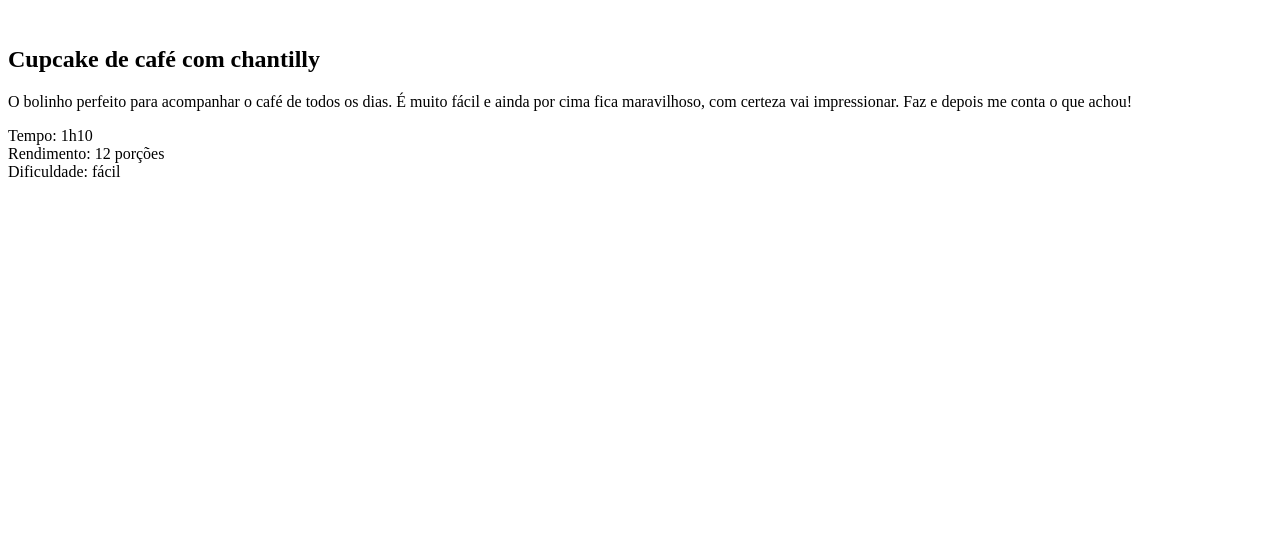
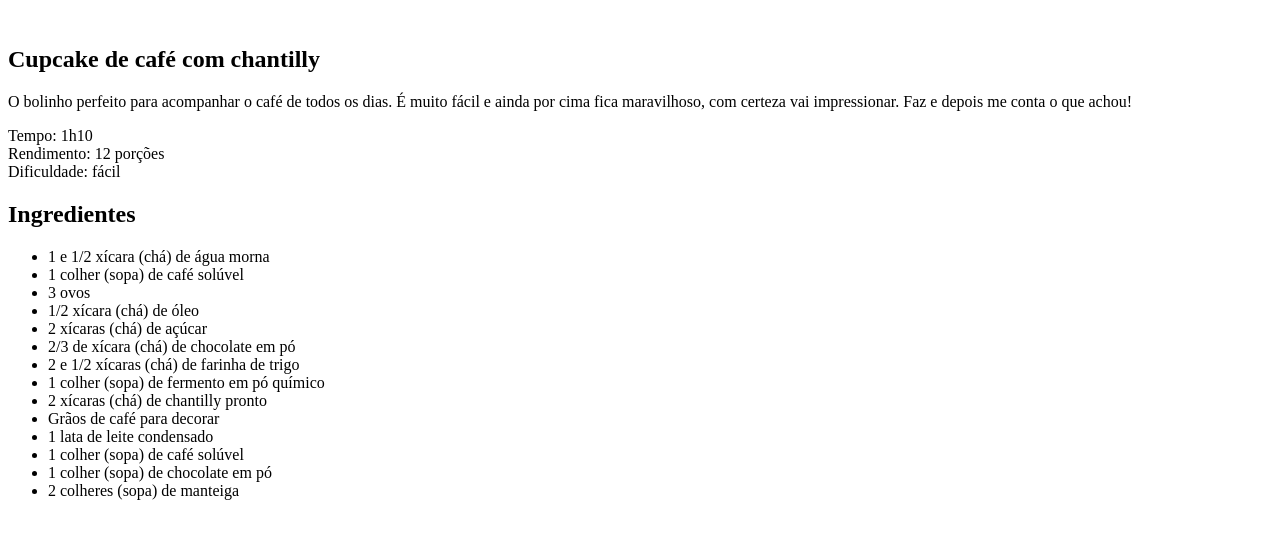
Before and after one commit to marcelosilva23/projeto, a plain HTML site: page index.html in a window 1280 px wide. Drawn offline with Linux system fonts and the light colour scheme.

Commit message:
adicionando lista

```diff
--- a/index.html
+++ b/index.html
@@ -20,6 +20,23 @@
                 </p>
             </section>
             <section id="ingredients"></section>
+            <h2>Ingredientes</h2>
+            <ul>
+                <li>1 e 1/2 xícara (chá) de água morna</li>
+                <li>1 colher (sopa) de café solúvel</li>
+                <li>3 ovos</li>
+                <li>1/2 xícara (chá) de óleo</li>
+                <li>2 xícaras (chá) de açúcar</li>
+                <li>2/3 de xícara (chá) de chocolate em pó</li>
+                <li>2 e 1/2 xícaras (chá) de farinha de trigo</li>
+                <li>1 colher (sopa) de fermento em pó químico</li>
+                <li>2 xícaras (chá) de chantilly pronto</li>
+                <li>Grãos de café para decorar</li>
+                <li>1 lata de leite condensado</li>
+                <li>1 colher (sopa) de café solúvel</li>
+                <li>1 colher (sopa) de chocolate em pó</li>
+                <li>2 colheres (sopa) de manteiga</li>
+            </ul>
             <section id="preparation"></section>
         </main>
     </div>
```
